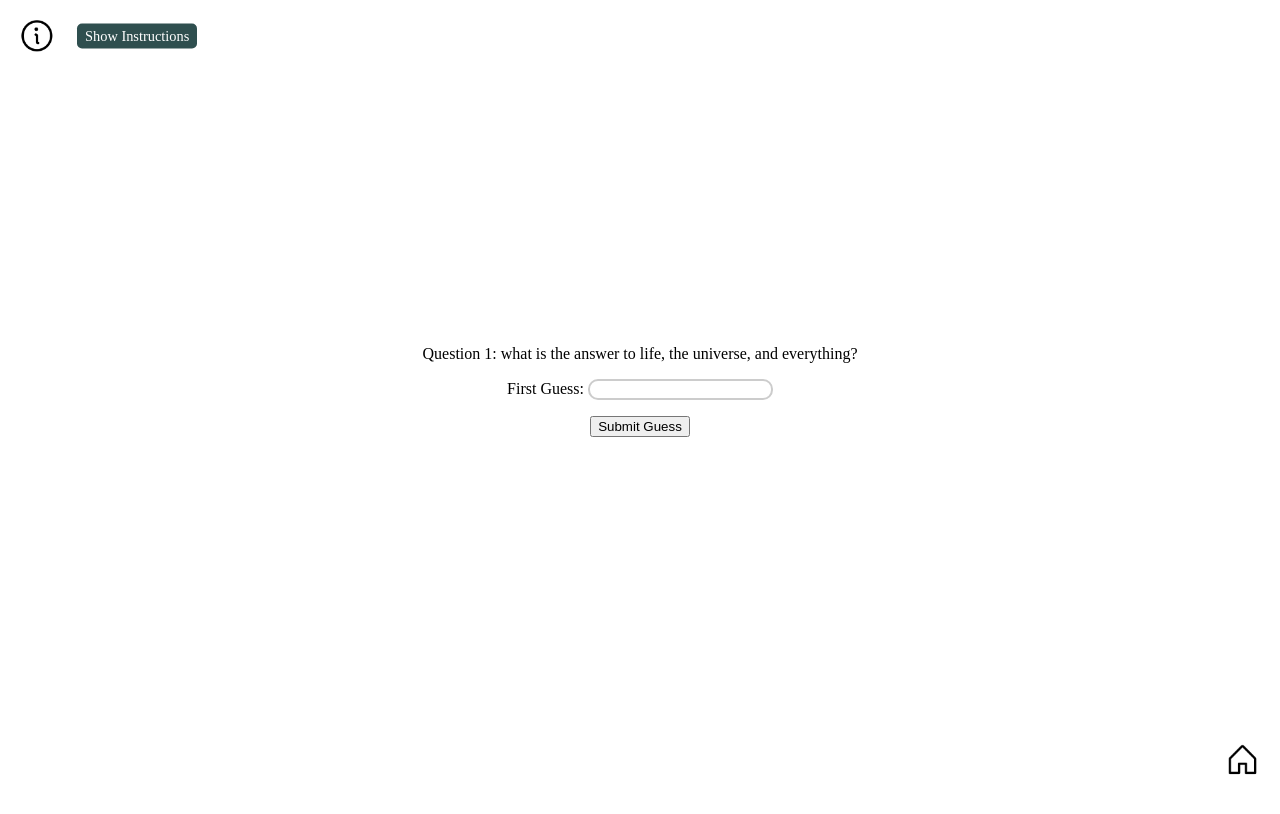
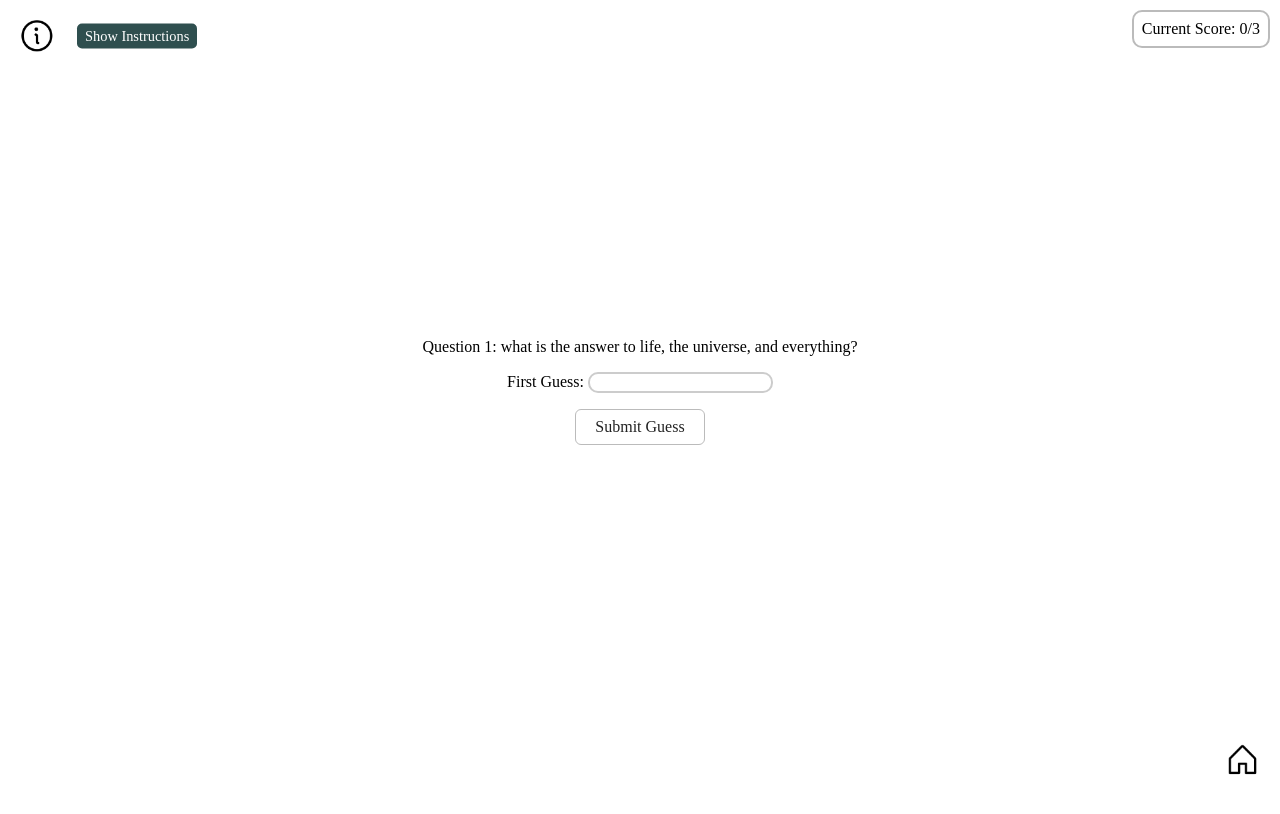
Before and after one commit to alaramartin/second-guess, a plain HTML site: page index.html in a window 1280 px wide. Both pictures are taken after a click on the button "Start the game!". Drawn offline with Linux system fonts and the light colour scheme.

Commit message:
shows current score as you're playing

```diff
--- a/guess.js
+++ b/guess.js
@@ -1,11 +1,16 @@
 console.log("hi");
 // idea: allow users to choose number of questions but don't let it exceed length of json questions
+// idea: show score in top right corner?
+// idea: dark mode
 
 let score = 0;
 let roundNum = 1;
 let currentQuestion;
 const numRoundsTotal = 3;
 let isFirstGuess = true;
+
+let currentScore = `${score}/${numRoundsTotal}`;
+const scoreCard = document.getElementsByClassName("current-score")[0];
 
 let currentScreen = document.getElementsByClassName("start-screen")[0];
 
@@ -27,6 +32,7 @@ function initializeGame() {
     score = 0;
     roundNum = 1;
     isFirstGuess = true;
+    updateScore(score);
 }
 
 function getCurrentScreen() {
@@ -38,6 +44,11 @@ function getCurrentScreen() {
         }
     }
     return null;
+}
+
+function updateScore(score) {
+    currentScore = `${score}/${numRoundsTotal}`;
+    scoreCard.textContent = `Current Score: ${currentScore}`;
 }
 
 // wait until the DOM loads
@@ -122,6 +133,7 @@ document.addEventListener("DOMContentLoaded", async () => {
                     }
                     currentQuestion = questions[roundNum - 1];
                     document.getElementsByClassName("question")[0].textContent = `Question ${roundNum}: ${currentQuestion.question}`;
+                    updateScore(score);
                     return;
                 }, 1500);
             }
@@ -137,6 +149,7 @@ document.addEventListener("DOMContentLoaded", async () => {
                     document.getElementById("answer").value = "";
                     document.getElementsByTagName("label")[0].textContent = "Second Guess:";
                     isFirstGuess = false;
+                    updateScore(score);
                 }, 1500);
             }
         }
@@ -187,6 +200,7 @@ document.addEventListener("DOMContentLoaded", async () => {
                     currentQuestion = questions[roundNum - 1];
                     document.getElementsByClassName("question")[0].textContent = `Question ${roundNum}: ${currentQuestion.question}`;
                 }
+                updateScore(score);
             }, 1500);
 
         }
--- a/index.css
+++ b/index.css
@@ -125,3 +125,59 @@ img {
     margin: 7px;
     padding: 7px;
 }
+
+
+button,
+input[type="submit"] {
+    background: #fff;
+    color: #222;
+    border: 1.5px solid #bbb;
+    border-radius: 6px;
+    padding: 0.5em 1.2em;
+    font-size: 1em;
+    font-family: inherit;
+    font-weight: 500;
+    cursor: pointer;
+    transition: border-color 0.15s, color 0.15s, background 0.15s;
+    box-shadow: none;
+    outline: none;
+}
+button:hover,
+input[type="submit"]:hover {
+    border-color: #4f8cff;
+    color: #4f8cff;
+    background: #f7faff;
+}
+button:active,
+input[type="submit"]:active {
+    border-color: #3578e5;
+    color: #3578e5;
+    background: #f0f6ff;
+}
+button:focus,
+input[type="submit"]:focus {
+    border-color: #38cfa6;
+    box-shadow: 0 0 0 2px #b3e0ff;
+}
+
+.current-score {
+    position: fixed;
+    display: inline-block;
+    background: none;
+    border: 2px solid #bbb;
+    border-radius: 10px;
+    background: white;
+    color: black;
+    padding: 0;
+    margin: 0;
+    width: auto;
+    height: auto;
+    top: 0;
+    right: 0;
+    padding: 8px;
+    margin: 10px;
+}
+
+body {
+    font-family: inherit;
+}
--- a/index.html
+++ b/index.html
@@ -40,10 +40,11 @@
             <input type="submit" value="Submit Guess">
         </form>
         <div class="result"></div>
+        <div class="current-score"></div>
     </div>
 
     <div class="end-screen">
-        <p>Here's how you did:
+        <p>Your Score:
             <span class="score"></span>
         </p>
         <button id="restart">Restart?</button>
```
